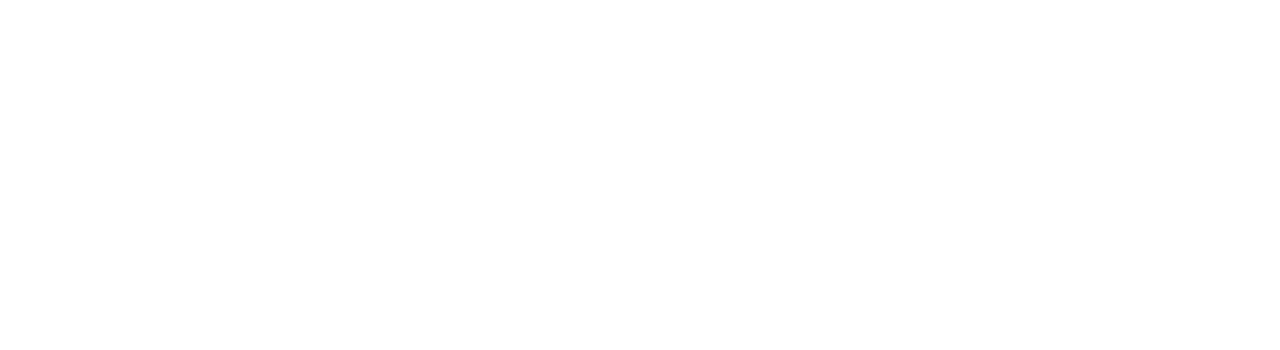
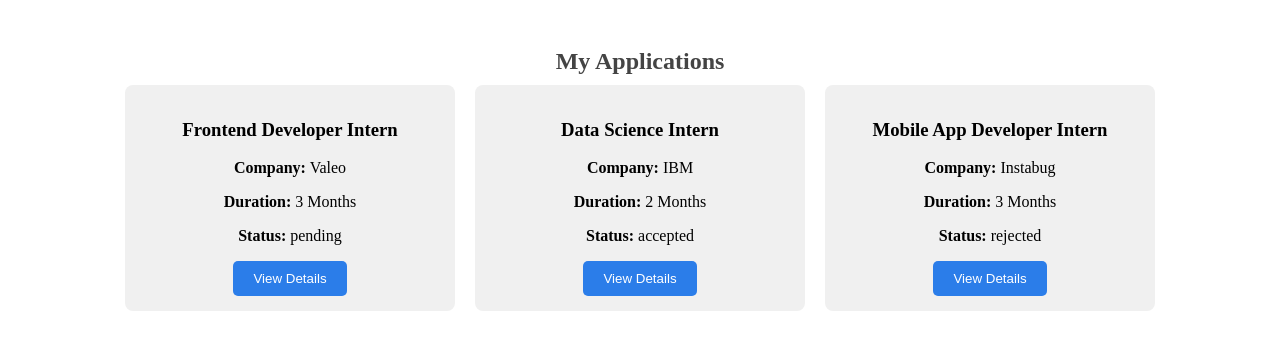
Before and after one commit to CSEN603-2025/Ghost-in-the-Machine, a React (Create React App) app: page /student/applications in a window 1280 px wide. Before the commit this address had no page. Shown: the top 350 px of the page. Built offline with nearby package versions, Linux system fonts and the light colour scheme.

Commit message:
MyApplication

```diff
--- a/src/App.js
+++ b/src/App.js
@@ -3,6 +3,7 @@ import { Routes, Route } from 'react-router-dom';
 import LoginPage from './pages/LoginPage';
 import RegisterCompanyPage from './pages/RegisterCompany';
 import StudentDashboard from './pages/StudentDashboard';
+import MyApplicationsPage from './pages/MyApplicationsPage'; // New page for My Applications
 import WorkshopsPage from './pages/WorkshopsPage';
 
 function App() {
@@ -11,8 +12,10 @@ function App() {
       <Route path="/" element={<LoginPage />} />
       <Route path="/register-company" element={<RegisterCompanyPage />} />
       <Route path="/student/dashboard" element={<StudentDashboard />} />
+      <Route path="/student/applications" element={<MyApplicationsPage />} /> {/* New route */}
       <Route path="/workshops" element={<WorkshopsPage />} />
     </Routes>
   );
 }
+
 export default App;
--- /dev/null
+++ b/src/pages/MyApplicationsPage.jsx
@@ -0,0 +1,97 @@
+// src/pages/MyApplicationsPage.jsx
+import React from "react";
+import { Link } from "react-router-dom";
+
+const MyApplicationsPage = () => {
+  const internships = [
+    {
+      id: 1,
+      title: "Frontend Developer Intern",
+      company: "Valeo",
+      duration: "3 Months",
+      paid: true,
+      industry: "Technology",
+    },
+    {
+      id: 2,
+      title: "Data Science Intern",
+      company: "IBM",
+      duration: "2 Months",
+      paid: false,
+      industry: "Technology",
+    },
+    {
+      id: 3,
+      title: "Mobile App Developer Intern",
+      company: "Instabug",
+      duration: "3 Months",
+      paid: true,
+      industry: "Technology",
+    },
+  ];
+
+  const applications = [
+    { internshipId: 1, status: "pending" },
+    { internshipId: 2, status: "accepted" },
+    { internshipId: 3, status: "rejected" },
+  ];
+
+  const getApplicationStatus = (internshipId) => {
+    const application = applications.find((app) => app.internshipId === internshipId);
+    return application ? application.status : "Not Applied";
+  };
+
+  return (
+    <div style={styles.container}>
+      <h2 style={styles.heading}>My Applications</h2>
+      <div style={styles.cardContainer}>
+        {internships.map((internship) => (
+          <div key={internship.id} style={styles.card}>
+            <h3>{internship.title}</h3>
+            <p><strong>Company:</strong> {internship.company}</p>
+            <p><strong>Duration:</strong> {internship.duration}</p>
+            <p><strong>Status:</strong> {getApplicationStatus(internship.id)}</p>
+            <Link to={`/student/internship/${internship.id}`}>
+              <button style={styles.button}>View Details</button>
+            </Link>
+          </div>
+        ))}
+      </div>
+    </div>
+  );
+};
+
+const styles = {
+  container: {
+    padding: "20px",
+    textAlign: "center",
+  },
+  heading: {
+    fontSize: "1.5em",
+    marginBottom: "10px",
+    color: "#444",
+  },
+  cardContainer: {
+    display: "flex",
+    flexWrap: "wrap",
+    gap: "20px",
+    justifyContent: "center",
+  },
+  card: {
+    backgroundColor: "#f0f0f0",
+    padding: "15px",
+    borderRadius: "8px",
+    width: "300px",
+  },
+  button: {
+    backgroundColor: "#2b7de9",
+    color: "white",
+    padding: "10px 20px",
+    border: "none",
+    borderRadius: "5px",
+    cursor: "pointer",
+    transition: "transform 0.1s ease-in-out",
+  },
+};
+
+export default MyApplicationsPage;
```
